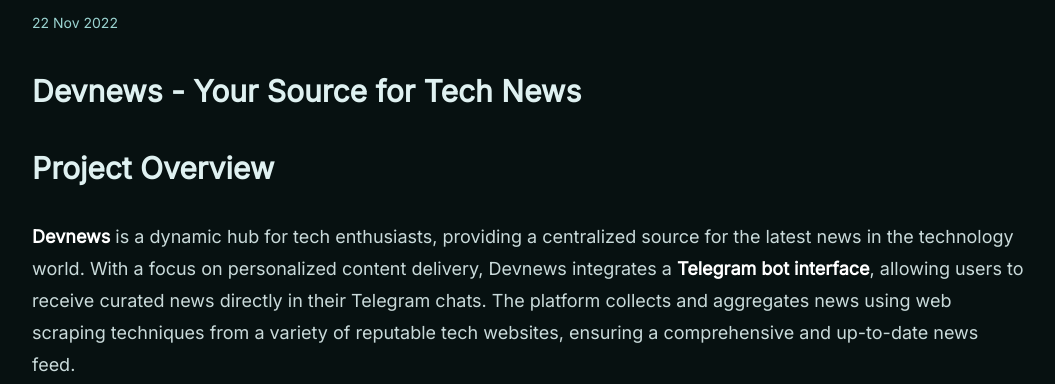
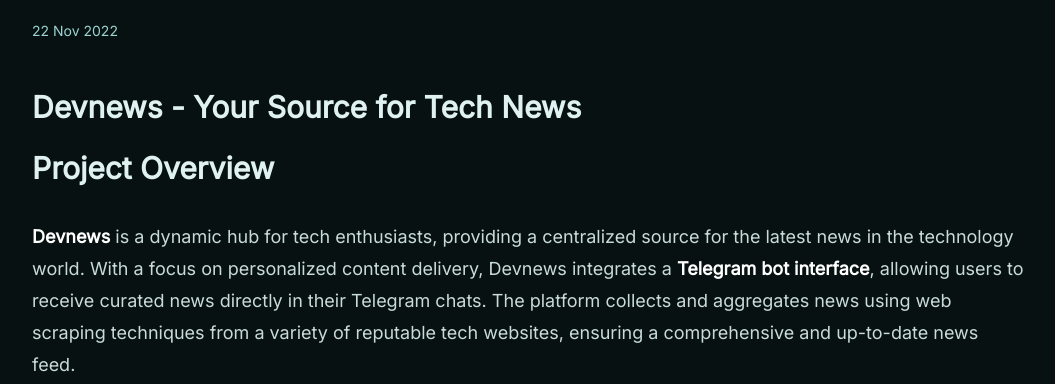
Before and after one commit to amrohan/rohan, an Astro site: page /projects/devnews in a window 1280 px wide. Shown: the part 459-843 px from the top of the page, without its empty margins (112-1167 px from the left). Built offline with nearby package versions, Linux system fonts and the light colour scheme; Astro itself is replaced by a stand-in of ours.

Commit message:
fix/ui h1 size

```diff
--- a/src/pages/projects/[slug].astro
+++ b/src/pages/projects/[slug].astro
@@ -51,9 +51,9 @@
       height={300}
       class="w-full h-52 md:h-96 object-cover rounded-lg"
     />
-    <p class="text-primary text-sm my-4">{formattedDate}</p>
+    <p class="text-primary text-sm mt-6">{formattedDate}</p>
     <h1
-      class="text-lg md:text-3xl font-bold text-text md:my-10 my-6"
+      class="text-[1.42em] md:text-3xl font-bold text-text leading-[1.4] mt-[1.6em] mb-[0.8em]"
       transition:name={frontMatter.title}
     >
       {frontMatter.title}
```
